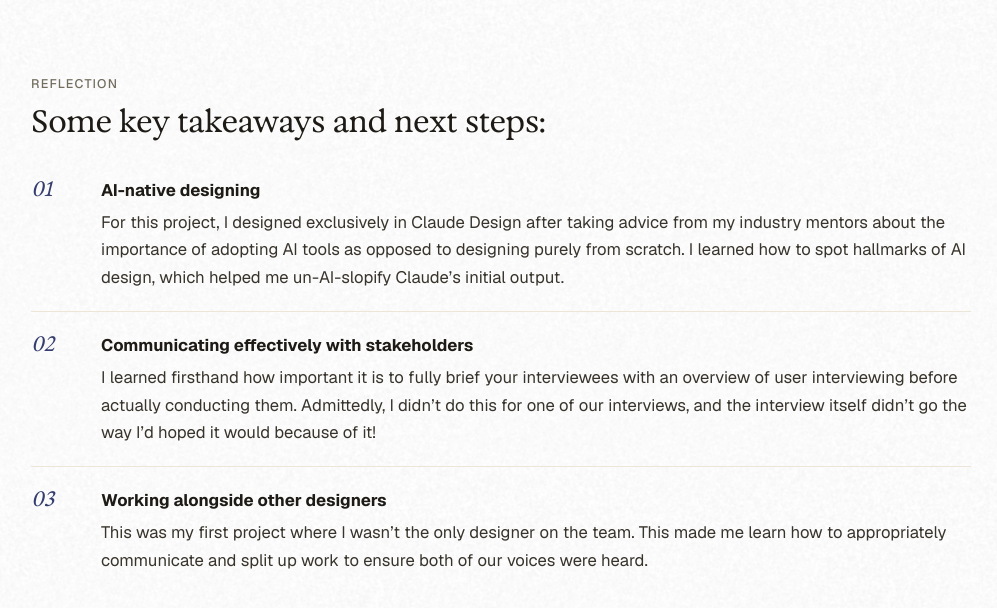
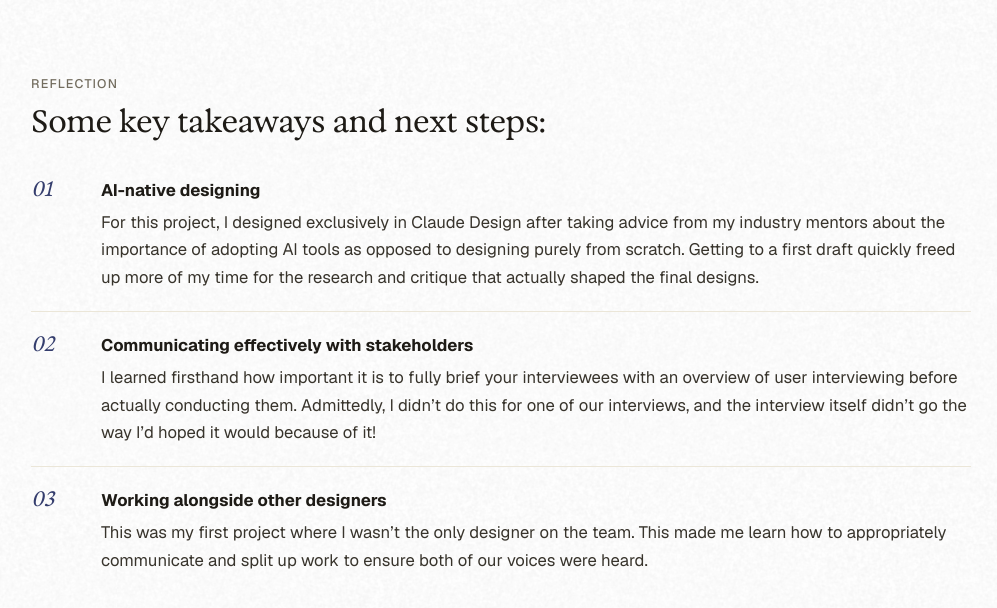
Before and after one commit to emilydayy/portfolio, a plain HTML site: page cftc.html in a window 1280 px wide. Shown: the part 10225-10833 px from the top of the page, without its empty margins (139-1136 px from the left). Drawn offline with Linux system fonts and the light colour scheme.

Commit message:
Add files via upload

```diff
--- a/cftc.html
+++ b/cftc.html
@@ -142,7 +142,7 @@
   <p class="eyebrow">Reflection</p>
   <h3 class="iter-lead">Some key takeaways and next steps:</h3>
   <ol class="findings">
-    <li><span class="n">01</span><div><b>AI-native designing</b><p>For this project, I designed exclusively in Claude Design after taking advice from my industry mentors about the importance of adopting AI tools as opposed to designing purely from scratch. I learned how to spot hallmarks of AI design, which helped me un-AI-slopify Claude&rsquo;s initial output.</p></div></li>
+    <li><span class="n">01</span><div><b>AI-native designing</b><p>For this project, I designed exclusively in Claude Design after taking advice from my industry mentors about the importance of adopting AI tools as opposed to designing purely from scratch. Getting to a first draft quickly freed up more of my time for the research and critique that actually shaped the final designs.</p></div></li>
     <li><span class="n">02</span><div><b>Communicating effectively with stakeholders</b><p>I learned firsthand how important it is to fully brief your interviewees with an overview of user interviewing before actually conducting them. Admittedly, I didn&rsquo;t do this for one of our interviews, and the interview itself didn&rsquo;t go the way I&rsquo;d hoped it would because of it!</p></div></li>
     <li><span class="n">03</span><div><b>Working alongside other designers</b><p>This was my first project where I wasn&rsquo;t the only designer on the team. This made me learn how to appropriately communicate and split up work to ensure both of our voices were heard.</p></div></li>
   </ol>
```
